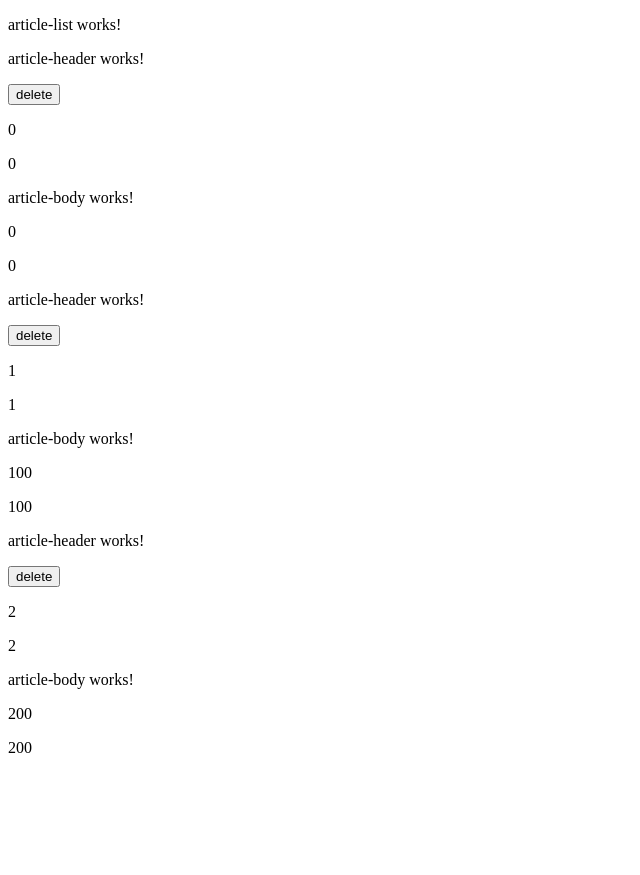
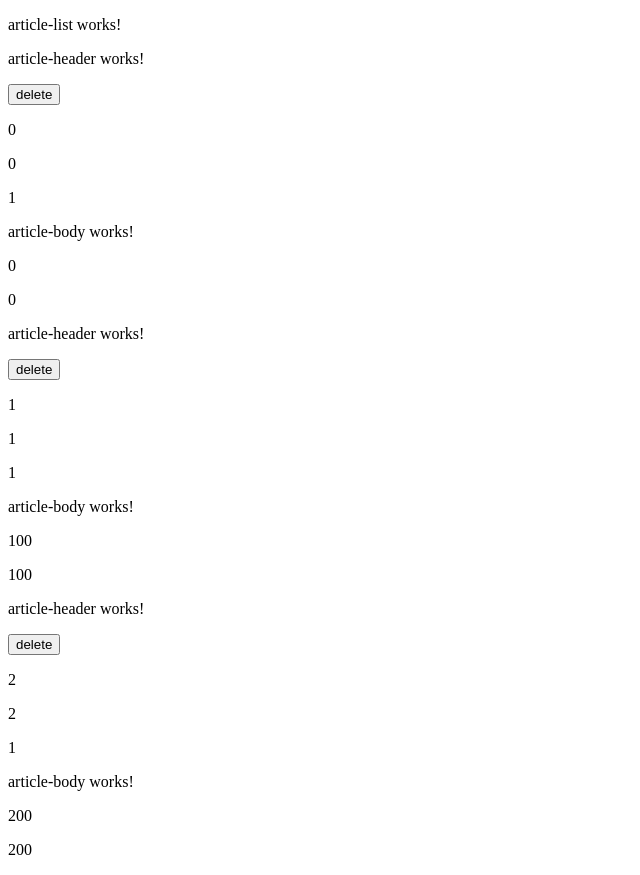
Before and after one commit to littlehorseboy/angular-module-practice, an Angular app: page / in a window 1280 px wide. Shown: the whole page, without its empty margins (0-640 px from the left). Before the commit the page ends 800 px from the top, so only its background shows below. Built offline with nearby package versions, Linux system fonts and the light colour scheme.

Commit message:
feat: ngOnChanges 僅在 @Input() 被變更時觸發

```diff
--- a/src/app/article/article-header/article-header.component.html
+++ b/src/app/article/article-header/article-header.component.html
@@ -2,3 +2,4 @@
 <button (click)="deleteItem()">delete</button>
 <p>{{ item.a }}</p>
 <p>{{ item.b }}</p>
+<p>{{ counter }}</p>
--- a/src/app/article/article-header/article-header.component.ts
+++ b/src/app/article/article-header/article-header.component.ts
@@ -1,21 +1,27 @@
-import { Component, OnInit, Input, Output, EventEmitter } from '@angular/core';
+import { Component, OnInit, Input, Output, EventEmitter, OnChanges } from '@angular/core';
 
 @Component({
   selector: 'app-article-header',
   templateUrl: './article-header.component.html',
   styleUrls: ['./article-header.component.scss']
 })
-export class ArticleHeaderComponent implements OnInit {
+export class ArticleHeaderComponent implements OnInit, OnChanges {
+  @Input() counter;
+
   @Input() item;
   @Output() delete = new EventEmitter<any>();
 
   constructor() { }
 
   ngOnInit(): void {
+    console.log('ngOnInit');
+  }
+
+  ngOnChanges(): void {
+    console.log('ngOnChanges');
   }
 
   deleteItem() {
-    debugger;
     this.delete.emit(this.item);
   }
 }
--- a/src/app/article/article-list/article-list.component.html
+++ b/src/app/article/article-list/article-list.component.html
@@ -2,7 +2,7 @@
   <p>article-list works!</p>
 
   <article *ngFor="let item of data">
-    <app-article-header [item]="item" (delete)="delete($event)"></app-article-header>
+    <app-article-header [item]="item" (delete)="delete($event)" [counter]="counter"></app-article-header>
     <app-article-body [item]="item"></app-article-body>
   </article>
 </div>
--- a/src/app/article/article-list/article-list.component.ts
+++ b/src/app/article/article-list/article-list.component.ts
@@ -6,6 +6,8 @@ import { Component, OnInit } from '@angular/core';
   styleUrls: ['./article-list.component.scss']
 })
 export class ArticleListComponent implements OnInit {
+  counter = 0;
+
   data = [
     { a: 0, b: 0 },
     { a: 1, b: 1 },
@@ -15,6 +17,9 @@ export class ArticleListComponent implements OnInit {
   constructor() { }
 
   ngOnInit(): void {
+    setTimeout(() => {
+      this.counter += 1;
+    }, 1000);
   }
 
   delete(value: any) {
```
